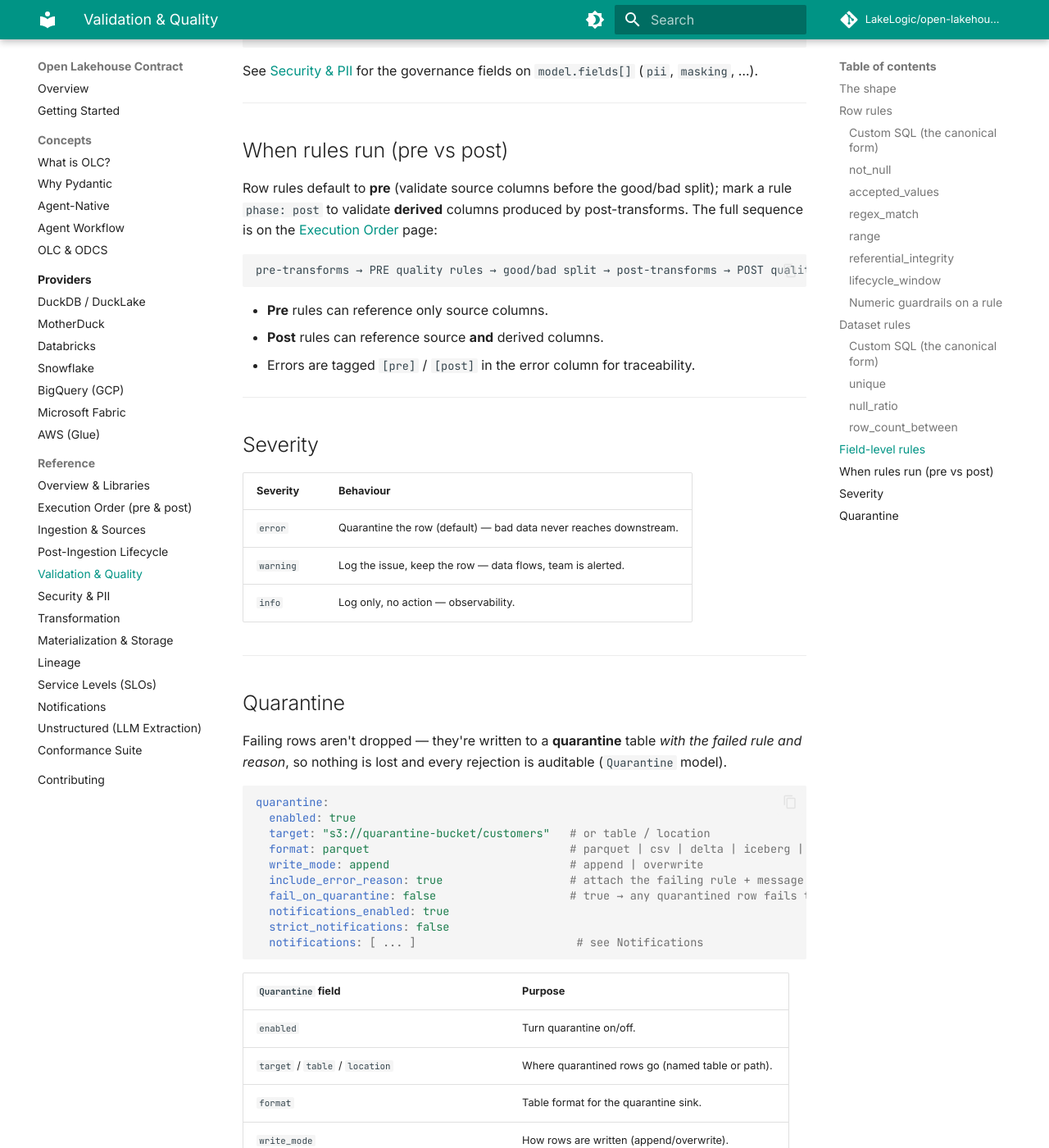
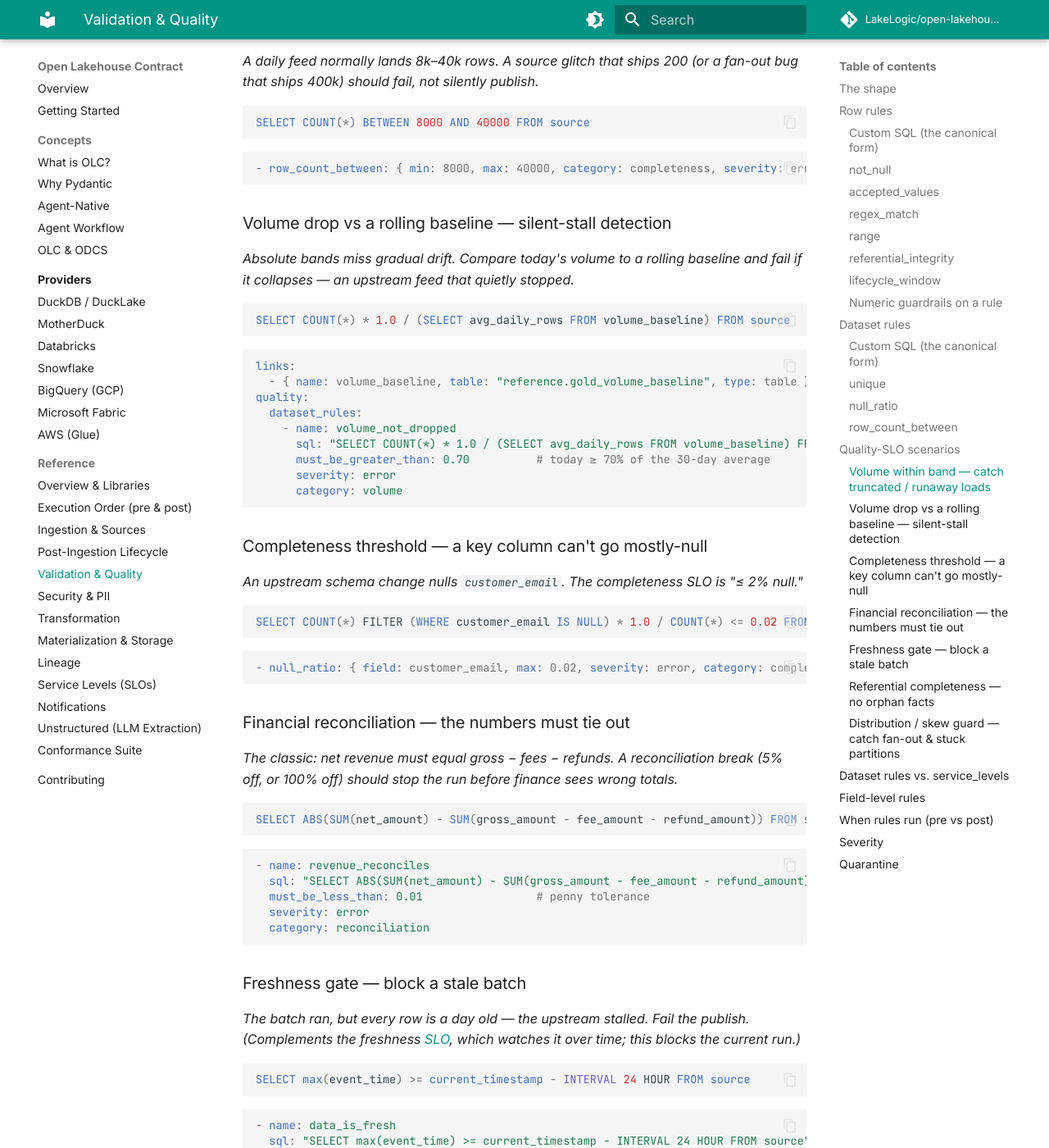
Before and after one commit to LakeLogic/open-lakehouse-contract, an MkDocs documentation site: the page built from docs/reference/quality.md, in a window 1280 px wide and 1400 px high, scrolled down 4546 px. Shown: the whole window at 82% size. Built offline with MkDocs 1.6.1 and Material for MkDocs 9.7.7, drawn with Linux system fonts in a browser that asks for light colours; comment, search, counter and statistics services are not loaded; some of the changed text lies outside the part shown.

Commit message:
docs(quality): expand dataset rules with quality-SLO use-case scenarios
Dataset rules are the in-pipeline quality gate for aggregate/SLO invariants, but were
documented thinly. Add the enforcement model (severity + fail_pipeline_on_dataset_error +
must_be_* bounds) and seven worked SLO scenarios, each SQL-first with what it protects:
volume-within-band, volume-drop-vs-rolling-baseline, completeness threshold, financial
reconciliation (the tie-out gate), freshness gate, referential completeness (no orphan
facts), and distribution/skew guard. Add a 'dataset rules vs service_levels' table
(in-run hard gate vs watched-over-time objective). Builds clean under --strict.

````diff
--- a/docs/reference/quality.md
+++ b/docs/reference/quality.md
@@ -123,7 +123,13 @@ Any `QualityRule` can attach numeric bounds instead of writing the comparison in
 
 ## Dataset rules
 
-A dataset rule is an **aggregate** SQL assertion over the whole good dataset — it must evaluate true.
+A dataset rule is an **aggregate** SQL assertion over the whole good dataset — it returns a scalar (or boolean) that must hold. Where row rules quarantine bad *rows*, dataset rules judge the *whole batch*: they're your **in-pipeline quality gate** for the aggregate invariants that make up a data-quality SLO — volume, completeness, freshness, reconciliation.
+
+**Enforcement — what a failing dataset rule does:**
+
+- `severity: error | warning | info` — `error` fails the rule; `warning` / `info` log only.
+- `fail_pipeline_on_dataset_error: true` (on the `quality` block) — a failed error-severity dataset rule **aborts the whole run**, so a bad aggregate never publishes.
+- `must_be_between` / `must_be_greater_than` / `must_be_less_than` — bound the scalar the rule's SQL returns (else the SQL should return a boolean).
 
 ### Custom SQL (the canonical form)
 
@@ -164,6 +170,131 @@ SELECT COUNT(*) BETWEEN 1000 AND 10000000 FROM source
 ```yaml
 - row_count_between: { min: 1000, max: 10000000, category: completeness }
 ```
+
+---
+
+## Quality-SLO scenarios
+
+Dataset rules are how you encode data-quality SLOs as **gates** — checked every run, enforced before publish. Each scenario shows the SQL, the rule, and what it protects against. Set `fail_pipeline_on_dataset_error: true` to make these hard gates.
+
+### Volume within band — catch truncated / runaway loads
+
+*A daily feed normally lands 8k–40k rows. A source glitch that ships 200 (or a fan-out bug that ships 400k) should fail, not silently publish.*
+
+```sql
+SELECT COUNT(*) BETWEEN 8000 AND 40000 FROM source
+```
+```yaml
+- row_count_between: { min: 8000, max: 40000, category: completeness, severity: error }
+```
+
+### Volume drop vs a rolling baseline — silent-stall detection
+
+*Absolute bands miss gradual drift. Compare today's volume to a rolling baseline and fail if it collapses — an upstream feed that quietly stopped.*
+
+```sql
+SELECT COUNT(*) * 1.0 / (SELECT avg_daily_rows FROM volume_baseline) FROM source
+```
+```yaml
+links:
+  - { name: volume_baseline, table: "reference.gold_volume_baseline", type: table }
+quality:
+  dataset_rules:
+    - name: volume_not_dropped
+      sql: "SELECT COUNT(*) * 1.0 / (SELECT avg_daily_rows FROM volume_baseline) FROM source"
+      must_be_greater_than: 0.70          # today ≥ 70% of the 30-day average
+      severity: error
+      category: volume
+```
+
+### Completeness threshold — a key column can't go mostly-null
+
+*An upstream schema change nulls `customer_email`. The completeness SLO is "≤ 2% null."*
+
+```sql
+SELECT COUNT(*) FILTER (WHERE customer_email IS NULL) * 1.0 / COUNT(*) <= 0.02 FROM source
+```
+```yaml
+- null_ratio: { field: customer_email, max: 0.02, severity: error, category: completeness }
+```
+
+### Financial reconciliation — the numbers must tie out
+
+*The classic: net revenue must equal gross − fees − refunds. A reconciliation break (5% off, or 100% off) should stop the run before finance sees wrong totals.*
+
+```sql
+SELECT ABS(SUM(net_amount) - SUM(gross_amount - fee_amount - refund_amount)) FROM source
+```
+```yaml
+- name: revenue_reconciles
+  sql: "SELECT ABS(SUM(net_amount) - SUM(gross_amount - fee_amount - refund_amount)) FROM source"
+  must_be_less_than: 0.01                 # penny tolerance
+  severity: error
+  category: reconciliation
+```
+
+### Freshness gate — block a stale batch
+
+*The batch ran, but every row is a day old — the upstream stalled. Fail the publish. (Complements the freshness [SLO](slo.md), which watches it over time; this blocks the current run.)*
+
+```sql
+SELECT max(event_time) >= current_timestamp - INTERVAL 24 HOUR FROM source
+```
+```yaml
+- name: data_is_fresh
+  sql: "SELECT max(event_time) >= current_timestamp - INTERVAL 24 HOUR FROM source"
+  severity: error
+  category: timeliness
+```
+
+### Referential completeness — no orphan facts
+
+*Every fact row must match a dimension. Zero facts may reference a driver that isn't in `dim_driver`. This is the dataset-level guarantee behind the row-level `referential_integrity` rule.*
+
+```sql
+SELECT COUNT(*) FILTER (WHERE d.driver_id IS NULL)
+FROM source f LEFT JOIN dim_driver d ON f.driver_id = d.driver_id
+```
+```yaml
+links:
+  - { name: dim_driver, table: "marketplace.gold_rideflow_dim_driver", type: table }
+quality:
+  dataset_rules:
+    - name: no_orphan_facts
+      sql: "SELECT COUNT(*) FILTER (WHERE d.driver_id IS NULL) FROM source f LEFT JOIN dim_driver d ON f.driver_id = d.driver_id"
+      must_be_less_than: 1
+      severity: error
+      category: integrity
+```
+
+### Distribution / skew guard — catch fan-out & stuck partitions
+
+*No single city should own more than 60% of trips. A runaway join or a stuck partition shows up as skew. Warn (don't block) so the team investigates.*
+
+```sql
+SELECT max(city_share) FROM (
+  SELECT COUNT(*) * 1.0 / SUM(COUNT(*)) OVER () AS city_share FROM source GROUP BY city_code
+)
+```
+```yaml
+- name: city_distribution_sane
+  sql: "SELECT max(city_share) FROM (SELECT COUNT(*) * 1.0 / SUM(COUNT(*)) OVER () AS city_share FROM source GROUP BY city_code)"
+  must_be_less_than: 0.60
+  severity: warning
+  category: distribution
+```
+
+## Dataset rules vs. `service_levels`
+
+Both guard aggregate quality — they differ in **when**:
+
+| | Dataset rules | [`service_levels`](slo.md) (SLOs) |
+|---|---|---|
+| **When** | In-run, on this batch | Across runs, over time |
+| **Effect** | Pass/fail (and can **abort**) the current run before publish | Tracked by the control plane → incidents / notifications |
+| **Use for** | *Stop bad data shipping now* | *Track whether the product keeps its promise* |
+
+`row_count` and freshness appear in both by design: the **dataset rule is the hard gate**, the **SLO is the watched target**. Author the gate to protect this run; author the SLO to hold the product accountable over time.
 
 !!! note "Rules that reference injected columns"
     A dataset rule may reference a column that materialization injects later (a surrogate key, SCD2 audit columns). At validation time that column doesn't exist yet and such keys are unique by construction — the runtime treats a "column not found" bind as *not-evaluated-here* (enforced at materialization), not an error.
````
